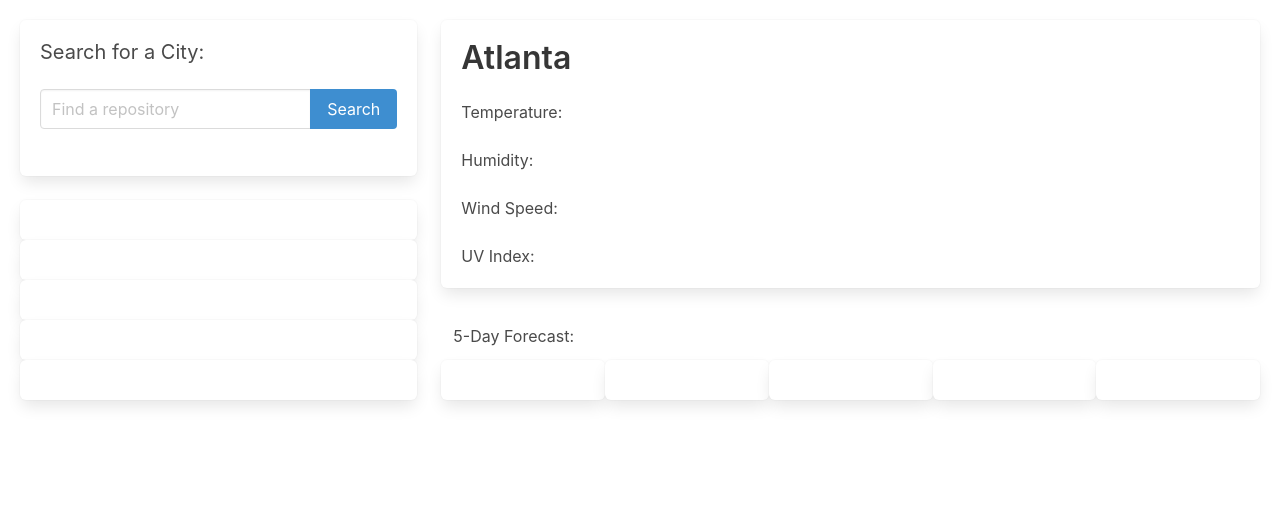
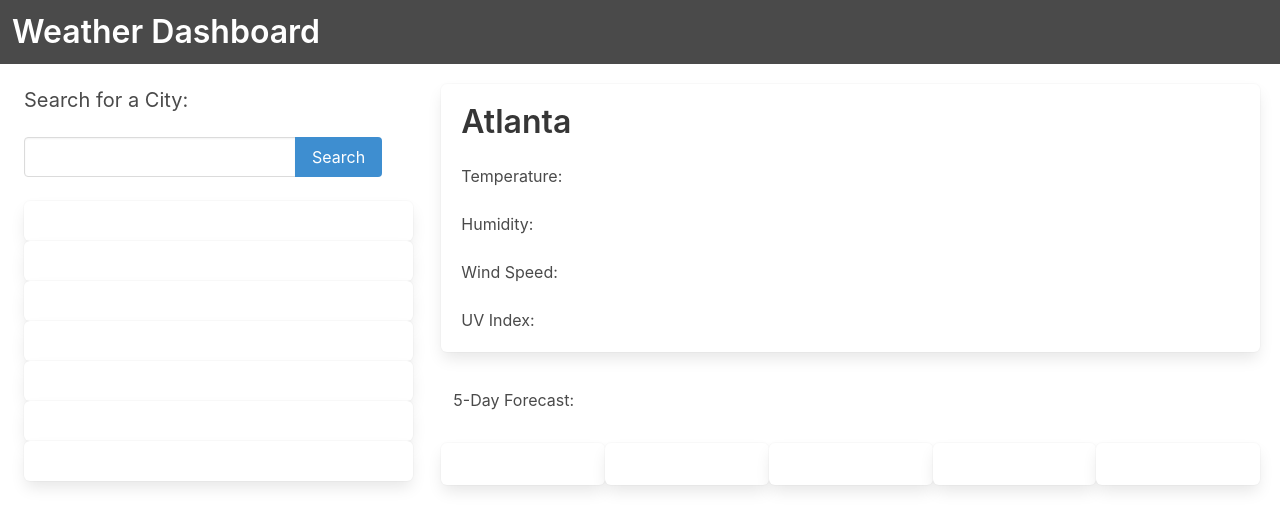
Before and after one commit to Asante-Rashid/Weather-Dashboard, a plain HTML site: page index.html in a window 1280 px wide. Drawn offline with nearby package versions, Linux system fonts and the light colour scheme.

Commit message:
cleaned up layout and added nav bar

```diff
--- a/index.html
+++ b/index.html
@@ -9,13 +9,16 @@
 </head>
 
 <body>
-    <div class="tile is-ancestor m-2">
-        <div class="tile is-4 is-parent is-vertical">
-            <article class="tile is-child box">
+    <nav class="navbar has-background-grey-dark ">
+        <p class="navbar-item has-text-white has-text-centered title">Weather Dashboard</p>
+    </nav>
+        <div class="tile is-ancestor m-2">
+        <div class="tile is-4 is-child is-vertical p-4">
+            <article class="tile is-child ">
                 <p class="subtitle">Search for a City:</p>
                 <div class="field has-addons">
                     <div class="control">
-                      <input class="input" type="text" placeholder="Find a repository">
+                      <input class="input" type="text" >
                     </div>
                     <div class="control">
                       <a class="button is-info">
@@ -30,6 +33,9 @@
                 <div class="tile is-child box"></div>
                 <div class="tile is-child box"></div>
                 <div class="tile is-child box"></div>
+                <div class="tile is-child box"></div>
+                <div class="tile is-child box"></div>
+
             </div>
 
         </div>
@@ -45,7 +51,7 @@
                 <div class="tile is-parent">
                     <p>5-Day Forecast:</p>
                 </div>
-                <div class="tile  t">
+                <div class="tile">
                     <div class="tile is-child box"></div>
                     <div class="tile is-child box"></div>
                     <div class="tile is-child box"></div>
```
